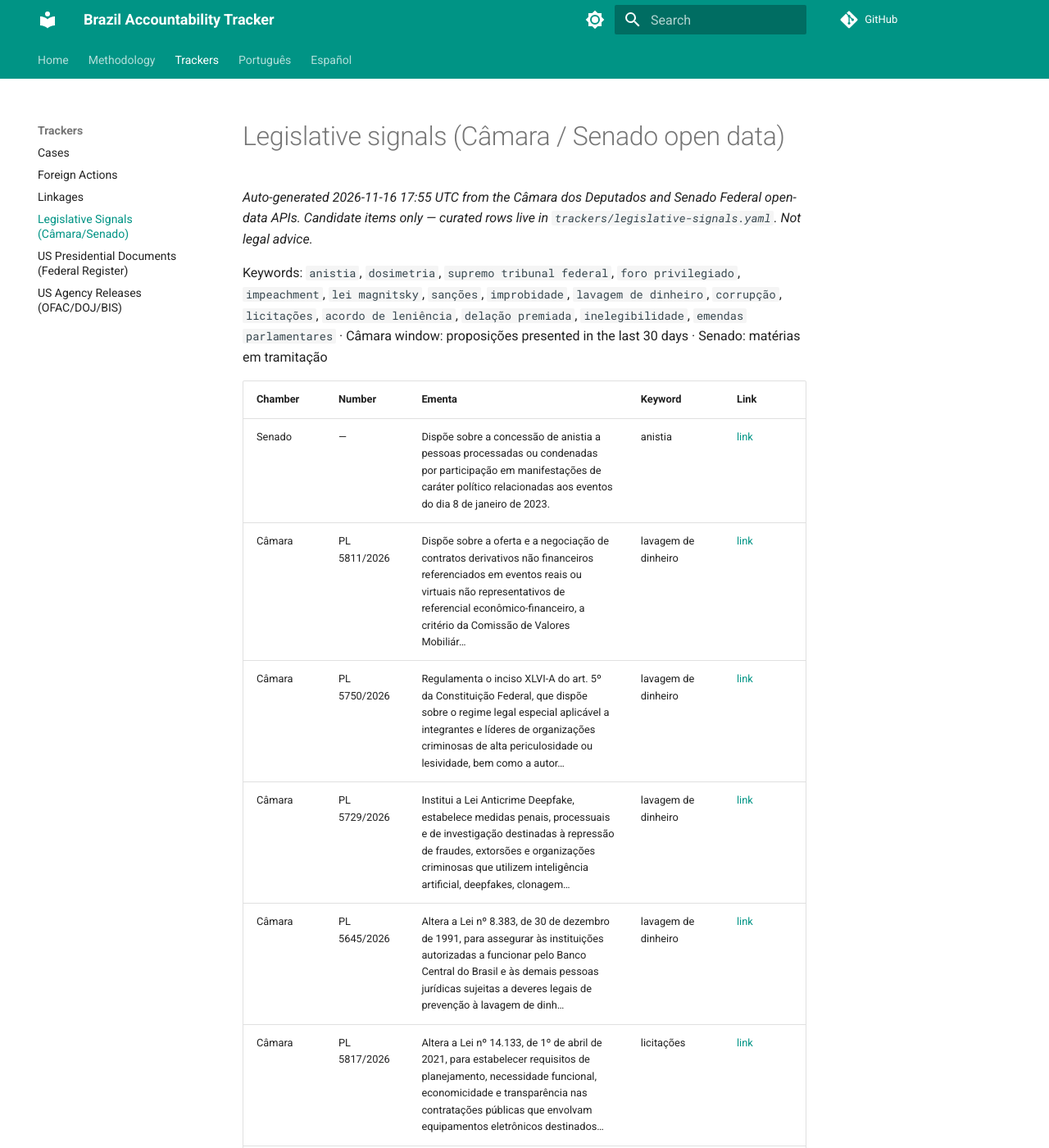
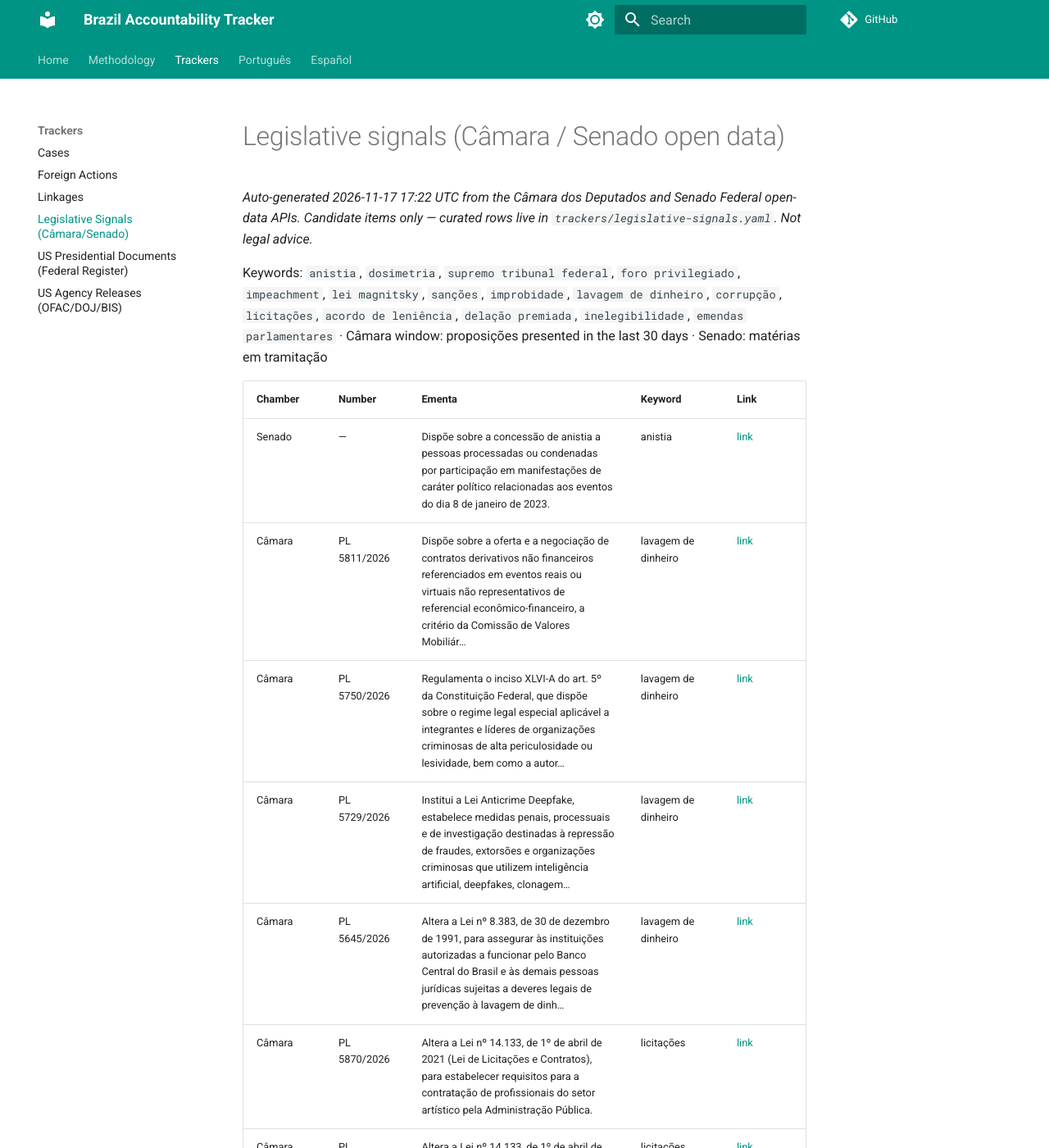
Before and after one commit to felipelago17/brazilian-political-cases-academic, an MkDocs documentation site: the page built from docs/trackers/legislature.md, in a window 1280 px wide and 1400 px high. Shown: the whole window at 82% size. Built offline with MkDocs 1.6.1 and Material for MkDocs 9.7.7, drawn with Linux system fonts in a browser that asks for light colours; comment, search, counter and statistics services are not loaded.

Commit message:
data: legislature 2026-11-17

```diff
--- a/docs/trackers/legislature.md
+++ b/docs/trackers/legislature.md
@@ -1,6 +1,6 @@
 # Legislative signals (Câmara / Senado open data)
 
-*Auto-generated 2026-11-16 17:55 UTC from the Câmara dos Deputados and Senado Federal open-data APIs. Candidate items only — curated rows live in `trackers/legislative-signals.yaml`. Not legal advice.*
+*Auto-generated 2026-11-17 17:22 UTC from the Câmara dos Deputados and Senado Federal open-data APIs. Candidate items only — curated rows live in `trackers/legislative-signals.yaml`. Not legal advice.*
 
 Keywords: `anistia`, `dosimetria`, `supremo tribunal federal`, `foro privilegiado`, `impeachment`, `lei magnitsky`, `sanções`, `improbidade`, `lavagem de dinheiro`, `corrupção`, `licitações`, `acordo de leniência`, `delação premiada`, `inelegibilidade`, `emendas parlamentares` · Câmara window: proposições presented in the last 30 days · Senado: matérias em tramitação
 
@@ -11,6 +11,7 @@ Keywords: `anistia`, `dosimetria`, `supremo tribunal federal`, `foro privilegiad
 | Câmara | PL 5750/2026 | Regulamenta o inciso XLVI-A do art. 5º da Constituição Federal, que dispõe sobre o regime legal especial aplicável a integrantes e líderes de organizações criminosas de alta periculosidade ou lesividade, bem como a autor… | lavagem de dinheiro | [link](https://www.camara.leg.br/propostas-legislativas/2650486) |
 | Câmara | PL 5729/2026 | Institui a Lei Anticrime Deepfake, estabelece medidas penais, processuais e de investigação destinadas à repressão de fraudes, extorsões e organizações criminosas que utilizem inteligência artificial, deepfakes, clonagem… | lavagem de dinheiro | [link](https://www.camara.leg.br/propostas-legislativas/2649761) |
 | Câmara | PL 5645/2026 | Altera a Lei nº 8.383, de 30 de dezembro de 1991, para assegurar às instituições autorizadas a funcionar pelo Banco Central do Brasil e às demais pessoas jurídicas sujeitas a deveres legais de prevenção à lavagem de dinh… | lavagem de dinheiro | [link](https://www.camara.leg.br/propostas-legislativas/2648703) |
+| Câmara | PL 5870/2026 | Altera a Lei nº 14.133, de 1º de abril de 2021 (Lei de Licitações e Contratos), para estabelecer requisitos para a contratação de profissionais do setor artístico pela Administração Pública. | licitações | [link](https://www.camara.leg.br/propostas-legislativas/2654327) |
 | Câmara | PL 5817/2026 | Altera a Lei nº 14.133, de 1º de abril de 2021, para estabelecer requisitos de planejamento, necessidade funcional, economicidade e transparência nas contratações públicas que envolvam equipamentos eletrônicos destinados… | licitações | [link](https://www.camara.leg.br/propostas-legislativas/2652676) |
 | Câmara | PL 5815/2026 | Institui a Política Nacional de Inclusão Produtiva, Qualificação Profissional e Superação da Vulnerabilidade Socioeconômica; altera as Leis nº 8.742, de 7 de dezembro de 1993, nº 14.133, de 1º de abril de 2021, e nº 14.6… | licitações | [link](https://www.camara.leg.br/propostas-legislativas/2652521) |
 | Câmara | PL 5652/2026 | Altera a Lei nº 14.133, de 1º de abril de 2022, Lei de Licitações e Contratos Administrativos, para dispor sobre o videomonitoramento de obras e serviços públicos de engenharia e dá outras providências. | licitações | [link](https://www.camara.leg.br/propostas-legislativas/2648819) |
```
Also changed, not shown: 1 other file.
